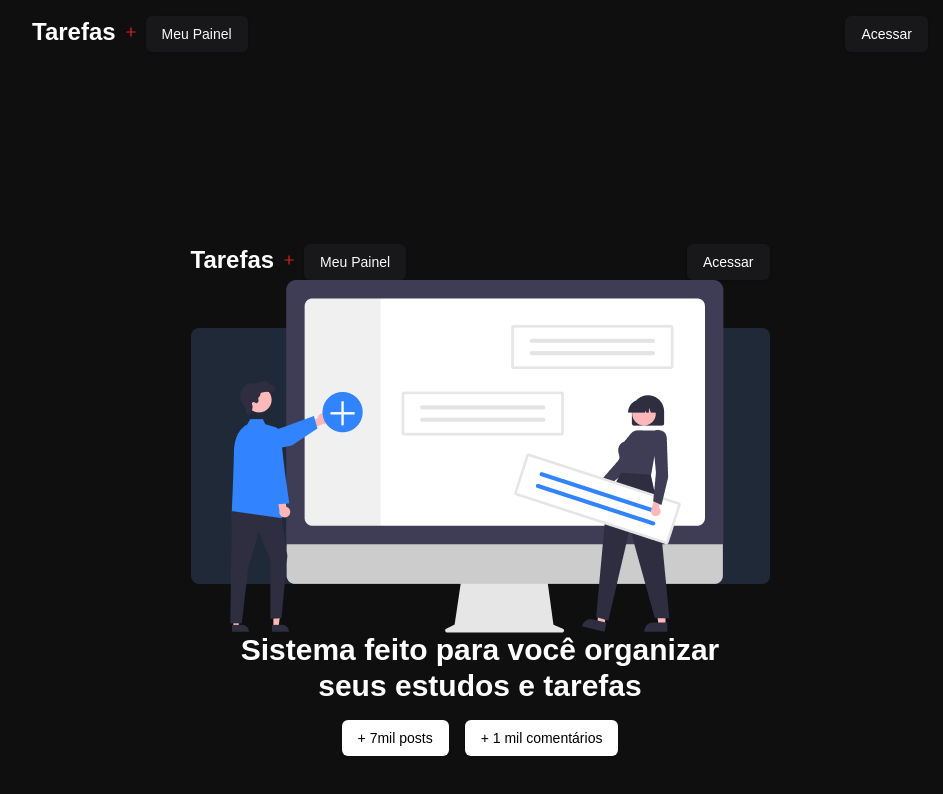
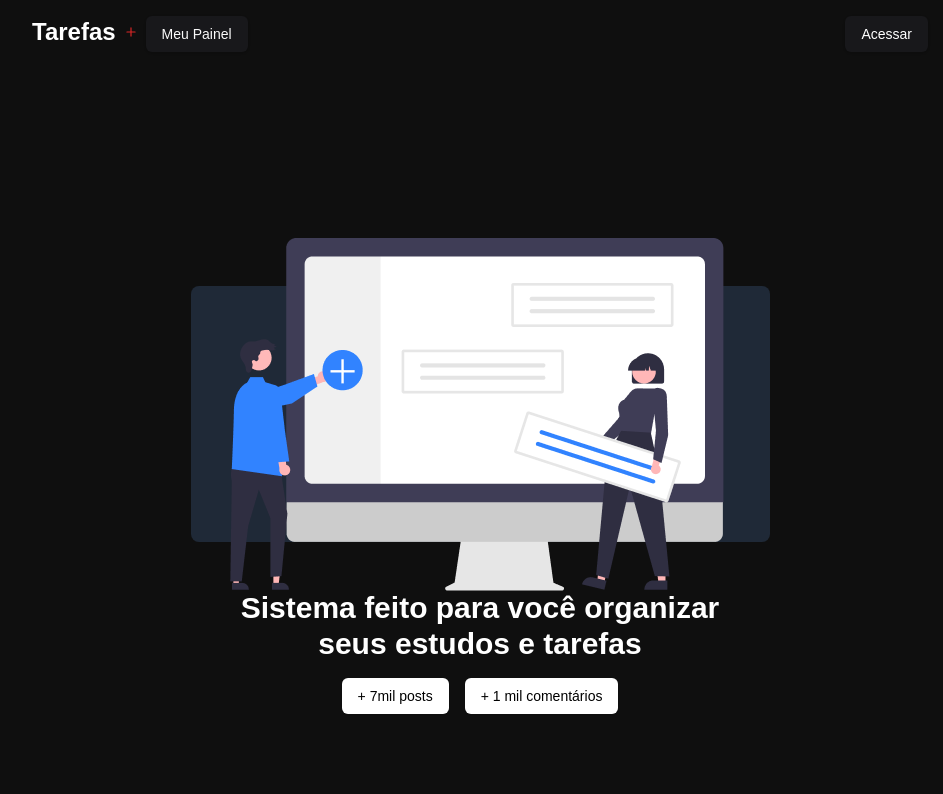
Before and after one commit to NosborCT/board_tarefas, a Next.js app: page / in a window 1280 px wide. Shown: the top 794 px of the page, without its empty margins (160-1103 px from the left). Built offline with nearby package versions, Linux system fonts and the light colour scheme.

Commit message:
fix: retirando o header das paginas

```diff
--- a/app/page.tsx
+++ b/app/page.tsx
@@ -1,12 +1,9 @@
 import { Button } from "@/components/ui/button";
-import Header from "./components/Header";
 import Image from "next/image";
 import heroImg from "@/hero.png"
 export default function Home() {
   return (
     <div className="bg-[#0F0F0F] min-h-screen text-white flex flex-col items-center justify-center p-4">
-
-      <Header/>
 
       <main className="text-center ">
         <div className="mb-8">
```
